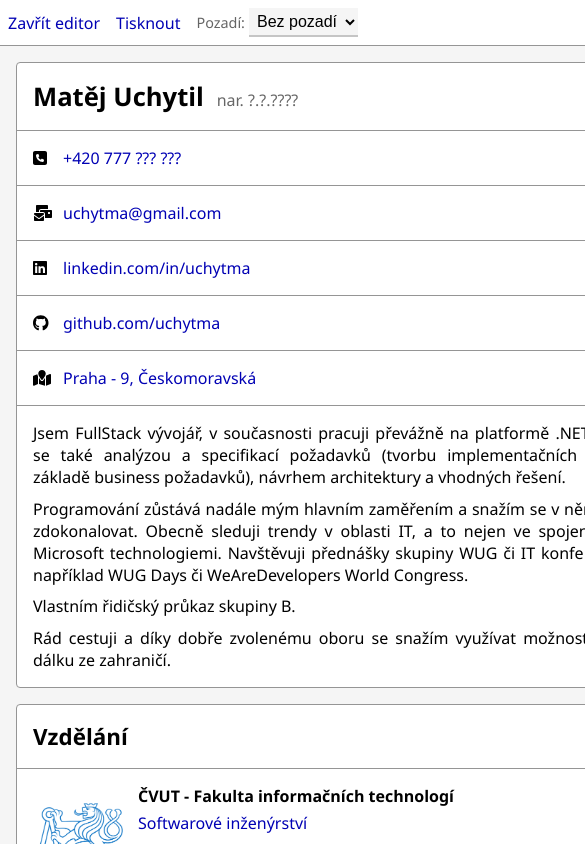
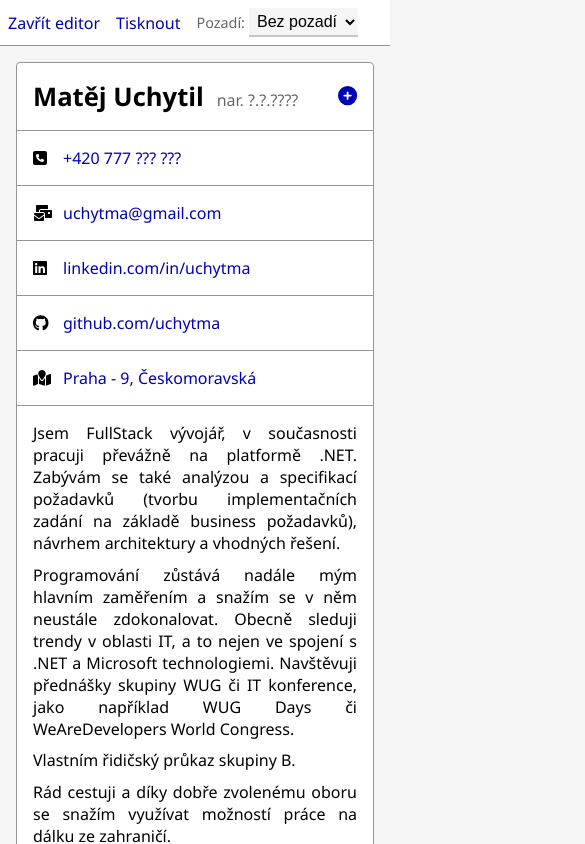
Before and after one commit to uchytma/easy-cv, a Vue app in the folder App/easy-cv/: page /app in a window 390 px wide. Shown: the top 844 px of the page, 585 px wide, since content can reach past the window. Built offline with nearby package versions, Linux system fonts and the light colour scheme.

Commit message:
Update mobile responsive design

```diff
--- a/App/easy-cv/src/views/app/AppView.vue
+++ b/App/easy-cv/src/views/app/AppView.vue
@@ -37,7 +37,7 @@ const computedStyle = computed<CSSProperties>(() => {
 <style lang="css" scoped>
 .main-layout {
   display: grid;
-  grid: min-content auto / 1fr 700px 1fr;
+  grid: min-content auto / 1fr minmax(auto, 700px) 1fr;
   grid-template-areas:
     "nav nav nav"
     "empty1 main empty2";
```
